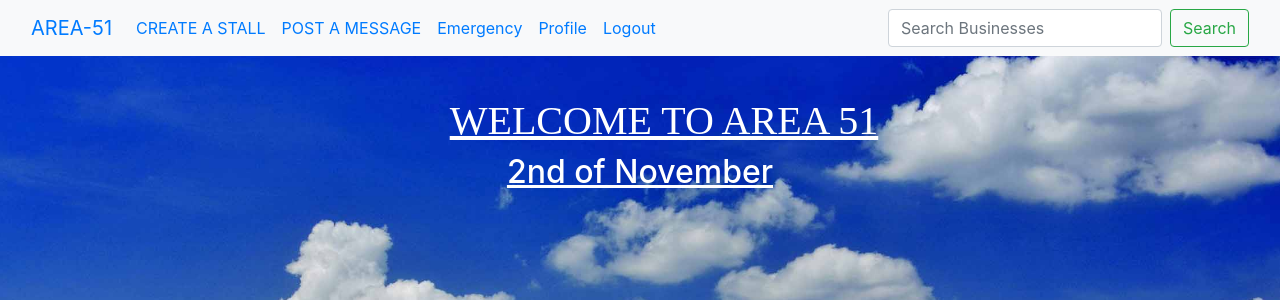
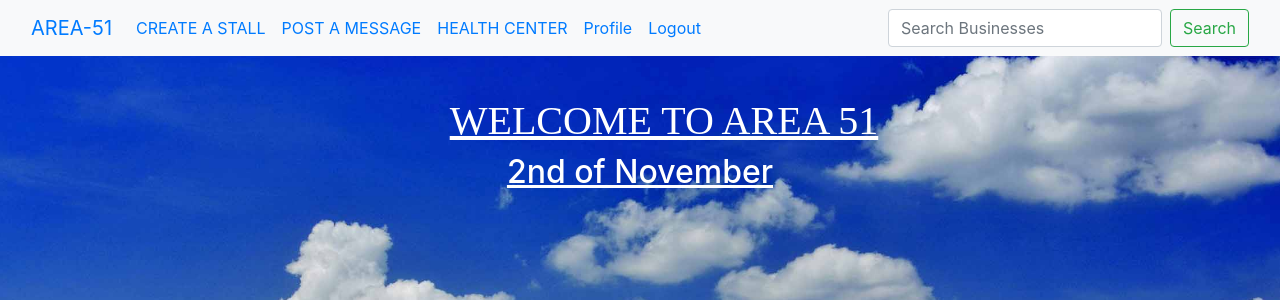
Before and after one commit to tailorv/neighbourshood, a Django app: page / in a window 1280 px wide. Shown: the top 300 px of the page. Run offline with Django 3.2, Linux system fonts and the light colour scheme; the visitor is signed in with stand-in values (Sample User, id 1); data that the repository does not hold is empty; some libraries are stand-ins or nearby versions.

Commit message:
ADD health Center

```diff
--- a/area51/templates/navbar.html
+++ b/area51/templates/navbar.html
@@ -14,7 +14,7 @@
             <a class="nav-link" href="{%url 'upload_post'%}">POST A MESSAGE</a>
         </li>
         <li class="nav-item">
-            <a class="nav-link" href="{%url 'services'%}">Emergency</a>
+            <a class="nav-link" href="{%url 'services'%}">HEALTH CENTER</a>
         </li>
         <li class="nav-item">
             <a class="nav-link" href="{%url 'profile'%}">Profile</a>
```
